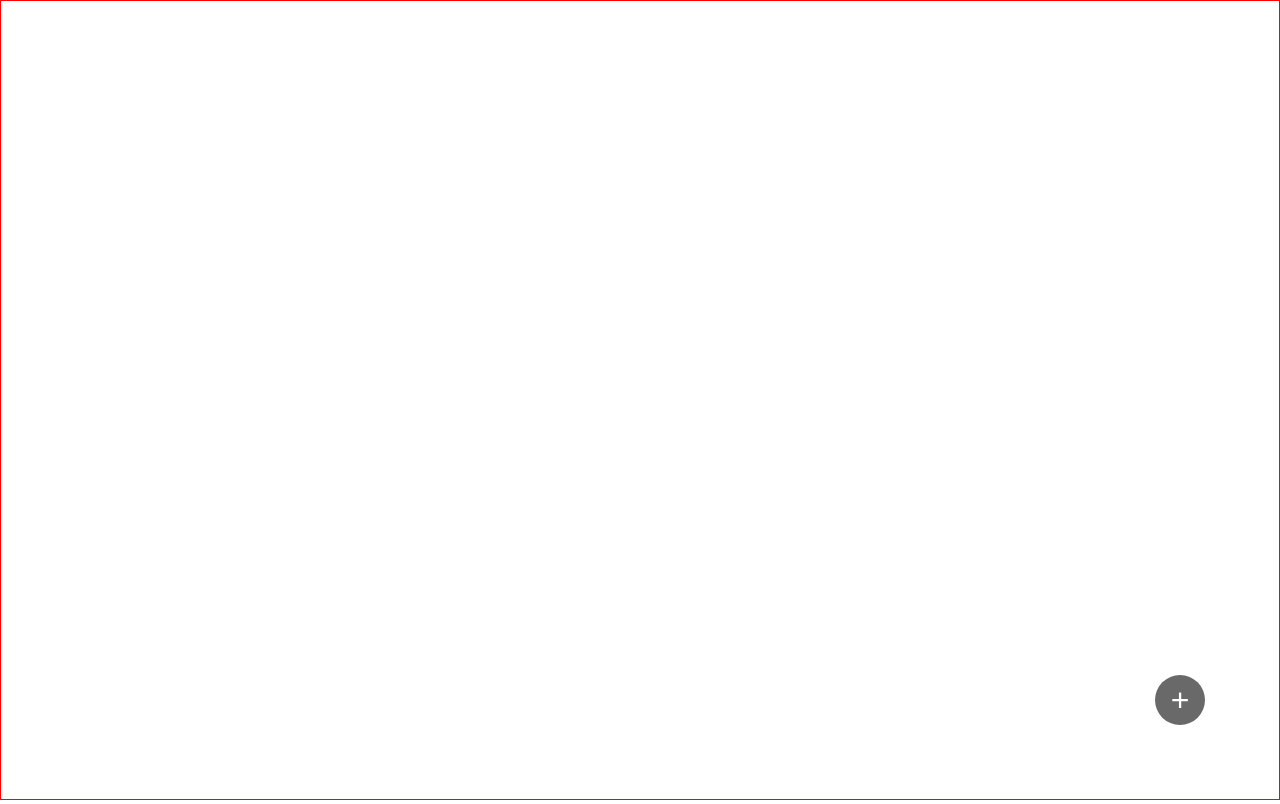
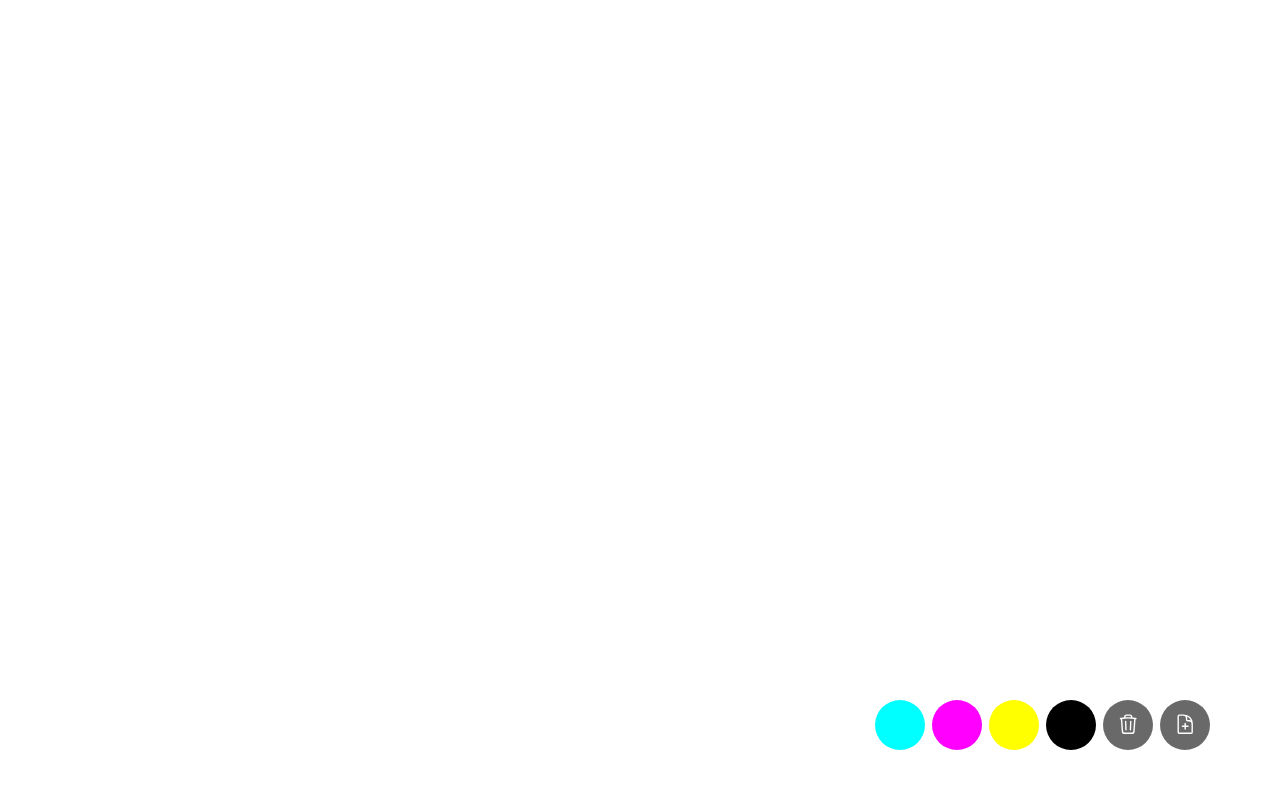
Before and after one commit to eivaremir/draw-with-collage, a React (Vite) app: page /draw/1 in a window 1280 px wide. Built offline with nearby package versions, Linux system fonts and the light colour scheme.

Commit message:
added colors to drawing section

```diff
--- a/package.json
+++ b/package.json
@@ -10,6 +10,7 @@
     "preview": "vite preview"
   },
   "dependencies": {
+    "@heroicons/react": "^2.0.18",
     "firebase": "^10.5.0",
     "perfect-freehand": "^1.2.0",
     "react": "^18.2.0",
--- a/src/Draw.jsx
+++ b/src/Draw.jsx
@@ -4,23 +4,27 @@ import "./App.css";
 import { getStroke } from "perfect-freehand";
 
 import { db } from "./db";
-import { ref, set } from 'firebase/database';
+import { ref, set } from "firebase/database";
+import {
+  TrashIcon,
+  DocumentPlusIcon,
+  ArrowPathIcon,
+} from "@heroicons/react/24/outline";
 
 // Generate a random UUID
 function uuidv4() {
-  return 'xxxxxxxx-xxxx-4xxx-yxxx-xxxxxxxxxxxx'
-    .replace(/[xy]/g, function (c) {
-      const r = Math.random() * 16 | 0,
-        v = c == 'x' ? r : (r & 0x3 | 0x8);
-      return v.toString(16);
-    });
+  return "xxxxxxxx-xxxx-4xxx-yxxx-xxxxxxxxxxxx".replace(/[xy]/g, function (c) {
+    const r = (Math.random() * 16) | 0,
+      v = c == "x" ? r : (r & 0x3) | 0x8;
+    return v.toString(16);
+  });
 }
 
 const options = {
-  size: 32,
-  thinning: 0.5,
-  smoothing: 0.5,
-  streamline: 0.5,
+  size: 10,
+  thinning: 1,
+  smoothing: 1,
+  streamline: 1,
   easing: (t) => t,
   start: {
     taper: 0,
@@ -53,6 +57,10 @@ function Draw() {
   //const [count, setCount] = useState(0)
   const [points, setPoints] = useState([[[]]]);
   const [pathDatum, setPathDatum] = useState([[]]);
+  const [pathColors, setPathColors] = useState([[]]);
+  const [loading, setLoading] = useState(false);
+  const [colors, setcolors] = useState(["#00FFFF", "#FF00FF", "#FFFF00", "#000000"]);
+  const [color, setcolor] = useState("#000000");
 
   function handlePointerDown(e) {
     console.log("pointer down");
@@ -64,10 +72,11 @@ function Draw() {
     } else {
       setPoints([[[e.pageX, e.pageY, e.pressure]]]);
     }
+    setPathColors([...pathColors,color])
   }
 
   function handlePointerMove(e) {
-    console.log("pointer move", e.buttons);
+
     if (e.buttons !== 1) return;
 
     let p = points;
@@ -75,6 +84,8 @@ function Draw() {
     let curr_new = [...curr, [e.pageX, e.pageY, e.pressure]];
     //curr = curr_new
     p[points.length - 1] = curr_new;
+
+
 
     setPoints(p);
     setPathDatum(
@@ -92,38 +103,54 @@ function Draw() {
 
   //console.log(stroke)
   //const pathData = getSvgPathFromStroke(stroke);
-
+  const clear = () => {
+    setPoints([[[]]]);
+    setPathDatum([]);
+    setPathColors([[]])
+  };
   const addPicture = () => {
-
+    setLoading(true);
     var uuid = uuidv4();
 
-    set(ref(db, '/rooms/id1/pictures/' + uuid), pathDatum)
+    set(ref(db, "/rooms/id1/pictures/" + uuid), pathDatum)
       .then(() => {
-        console.log('Data written successfully');
-
+        console.log("Data written successfully");
+        setLoading(false);
+        clear();
       })
       .catch((error) => {
-        console.error('Error writing data:', error);
+        console.error("Error writing data:", error);
       });
+  };
 
-    setPoints([[[]]]);
-    setPathDatum([]);
-
-  };
   return (
     <div>
       <svg
         onPointerDown={handlePointerDown}
         onPointerMove={handlePointerMove}
         style={{ touchAction: "none" }}
+        className="container"
       >
-        {pathDatum.map((path, index) => (
-          <path key={index} d={path} />
+        {pathDatum.map((path, i) => (
+          <path key={"p" + i} d={path} fill={pathColors[i]}/>
         ))}
       </svg>
-      <button onClick={addPicture} className="add-figure-button">
-        +
-      </button>
+      <div className="controls-down">
+
+      {colors.map((color, i) =>
+            <button key={"color" + i} className="color" onClick={()=>{setcolor(color)}} style={{
+              background: color
+            }}/>
+          )}
+        <button onClick={clear} className="add-figure-button">
+          <TrashIcon />
+        </button>
+        <button onClick={addPicture} className="add-figure-button">
+
+          {!loading && <DocumentPlusIcon />}
+          {loading && <ArrowPathIcon className="loadingIcon" />}
+        </button>
+      </div>
     </div>
   );
 }
--- a/src/Home.jsx
+++ b/src/Home.jsx
@@ -28,7 +28,7 @@ const Home = () => {
         }}
       >
         {[1, 2, 3].map((room) => (
-          <Link to={`room/${room}`}  key={"r" + room}>
+          <Link to={`room/${room}`} key={"r" + room}>
             <button
               style={{
                 border: "1px solid #d9d9d9",
@@ -37,7 +37,6 @@ const Home = () => {
                 borderRadius: "10px",
                 cursor: "pointer",
               }}
-
             >
               Room {room}
             </button>
@@ -52,6 +51,7 @@ const Home = () => {
         }}
       >
         {[1, 2, 3].map((room) => (
+          <Link to={`draw/${room}`} key={"d" + room}>
             <button
               style={{
                 border: "1px solid #d9d9d9",
@@ -64,6 +64,7 @@ const Home = () => {
             >
               Draw {room}
             </button>
+          </Link>
         ))}
       </div>
     </div>
--- a/src/index.css
+++ b/src/index.css
@@ -4,12 +4,14 @@ html,
   padding: 0;
   margin: 0;
 }
-
+:root{
+  --buttons-size: 50px
+}
 body {
   user-select: none;
 }
 
-svg {
+svg.container {
   /* position: fixed; */
   top: 0;
   left: 0;
@@ -17,15 +19,23 @@ svg {
   height: 100vh;
   /* background-color: #ffffff; */
   touch-action: none;
-  border: 1px solid red;
+  /* border: 1px solid red; */
+}
+.controls-down{
+  display: flex;
+  position: fixed;
+  right: 70px;
+  bottom: 50px;
+  gap: 7px
+}
+.controls-down svg{
+  width: .7em;
 }
 button.add-figure-button{
-  position: fixed;
-  right: 75px;
-  bottom: 75px;
+  color: white;
   border-radius: 50%;
-  width: 50px;
-  height: 50px;
+  width: var(--buttons-size);
+  height: var(--buttons-size);
   border: none;
   background-color: dimgray;
   color: white;
@@ -33,3 +43,22 @@ button.add-figure-button{
   cursor: pointer;
   font-size: 2em;
 }
+@keyframes rotate {
+  from {
+    transform: rotate(0deg);
+  }
+  to {
+    transform: rotate(360deg);
+  }
+}
+
+.loadingIcon{
+  animation: rotate 2s linear infinite;
+}
+.color{
+  width: var(--buttons-size);
+  height: var(--buttons-size);
+  border-radius: 50%;
+  border: 0px;
+  cursor:pointer
+}
```
Also changed, not shown: 1 other file (tests, documents, lock files or other folders). Lines whose indentation alone changed are shown as unchanged.
